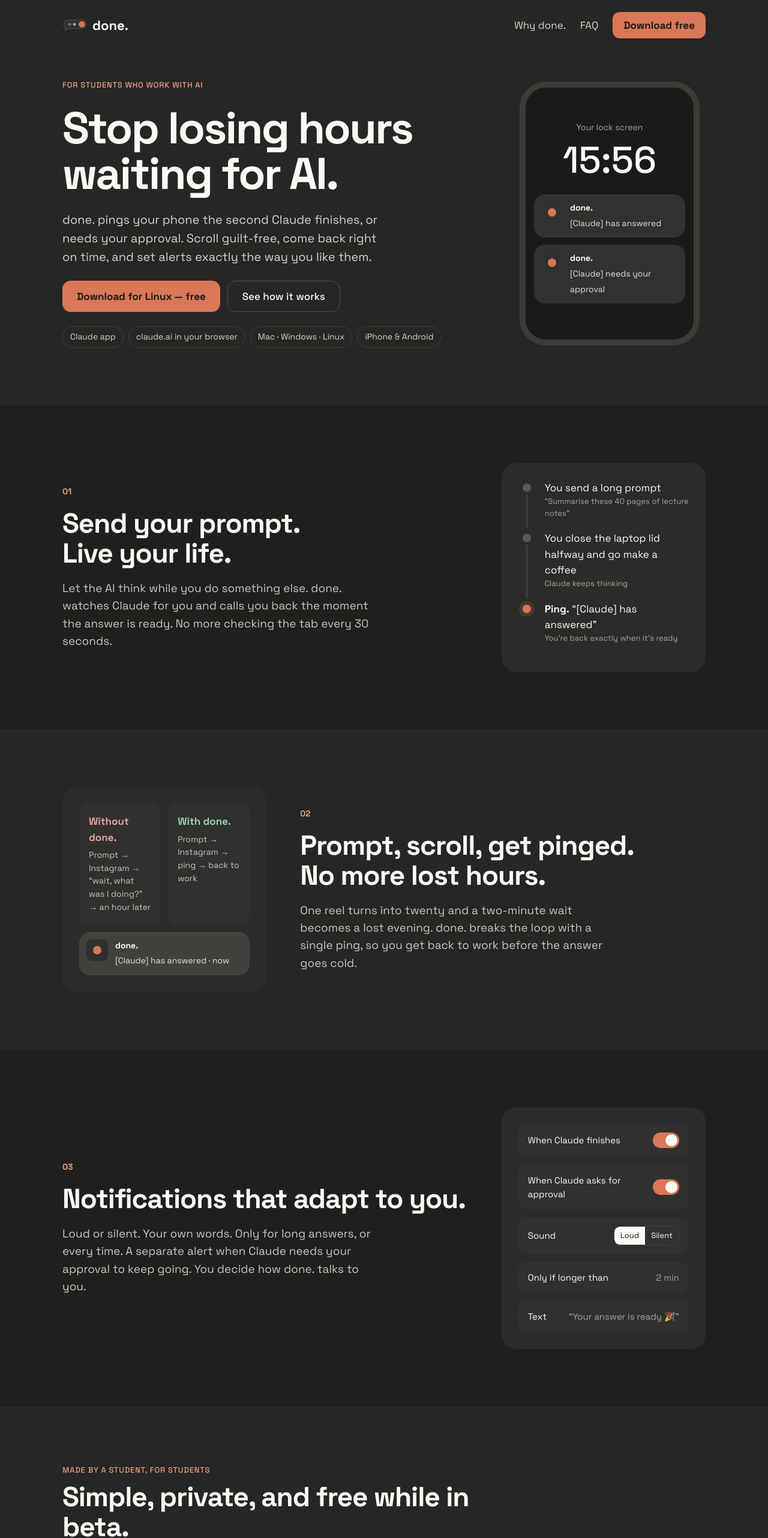
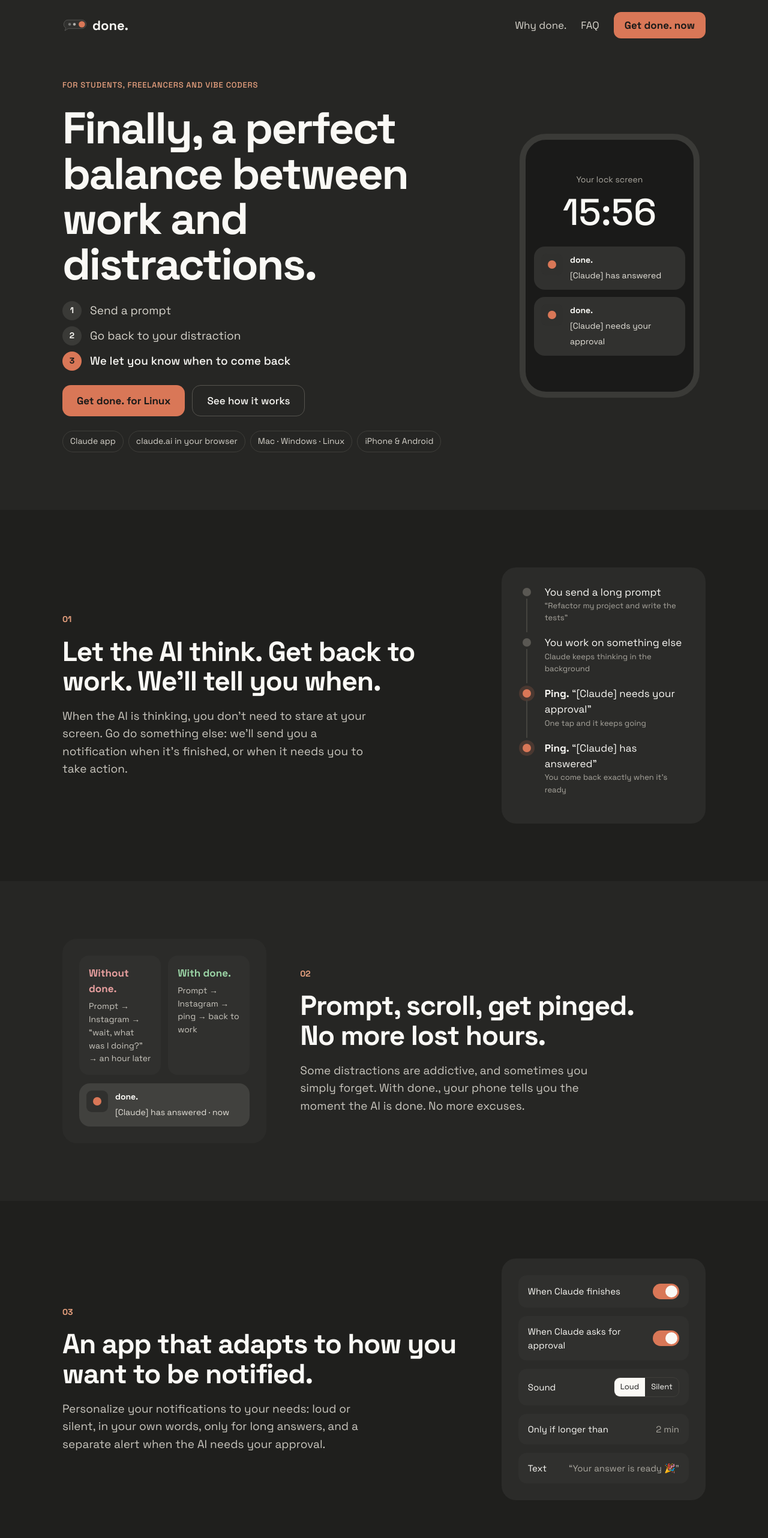
Before and after one commit to Hugobrother/Done, a plain HTML site: page public/index.html in a window 1280 px wide. Shown: the top 2564 px of the page at 60% size. Drawn offline with Linux system fonts and the light colour scheme.

Commit message:
site: rewrite landing page from the new Lean Startup grid (balance hero, 3 VPs, personas, CTA)
Co-Authored-By: Claude Opus 5.5 <noreply@anthropic.com>
Claude-Session: https://claude.ai/code/session_01PsAsAtKGk5n4a4TeDmBrvm

```diff
--- a/public/index.html
+++ b/public/index.html
@@ -3,7 +3,7 @@
 <head>
 <meta charset="utf-8">
 <meta name="viewport" content="width=device-width, initial-scale=1, viewport-fit=cover">
-<title>done. — stop losing hours waiting for AI</title>
+<title>done. — work, get distracted, come back on time</title>
 <meta name="description" content="done. pings your phone the second Claude finishes or needs your approval. Mac, Windows, Linux. Free beta.">
 <meta name="theme-color" content="#262624">
 <link rel="manifest" href="/manifest.json">
@@ -99,6 +99,14 @@ nav .btn{min-height:44px;padding:0 18px;border-radius:12px}
 .placeholder{border:1px dashed #5A5853;background:transparent}
 .placeholder p{color:var(--dim)}
 
+.flow{list-style:none;margin:0;padding:0;display:flex;flex-direction:column;gap:10px}
+.flow li{display:flex;align-items:center;gap:14px;font-size:19px;color:#D6D3CB}
+.flow li span{flex:none;width:32px;height:32px;border-radius:50%;background:#3A3A37;display:flex;align-items:center;justify-content:center;font-size:14px;font-weight:700;color:var(--text)}
+.flow li.hot{color:var(--text);font-weight:500}
+.flow li.hot span{background:var(--accent);color:var(--ink)}
+.persona .tag{align-self:flex-start;font-size:13px;font-weight:700;letter-spacing:.04em;text-transform:uppercase;color:var(--accent-soft)}
+.persona p{font-size:17px;color:var(--muted)}
+.facts{margin-top:16px}
 /* CTA + download */
 .cta{text-align:center;display:flex;flex-direction:column;align-items:center;gap:22px}
 .cta .lead{margin:0 auto}
@@ -133,7 +141,7 @@ footer .wrap{display:flex;flex-wrap:wrap;justify-content:space-between;gap:12px;
     <nav>
       <a href="#why">Why done.</a>
       <a href="#faq">FAQ</a>
-      <a class="btn" href="#download">Download free</a>
+      <a class="btn" href="#download">Get done. now</a>
     </nav>
   </div>
 </header>
@@ -142,11 +150,15 @@ footer .wrap{display:flex;flex-wrap:wrap;justify-content:space-between;gap:12px;
 <!-- ===================== HERO ===================== -->
 <section id="top" class="wrap hero" style="padding-bottom:96px">
   <div class="hero-text">
-    <p class="eyebrow">For students who work with AI</p>
-    <h1>Stop losing hours<br>waiting for AI.</h1>
-    <p class="lead">done. pings your phone the second Claude finishes, or needs your approval. Scroll guilt-free, come back right on time, and set alerts exactly the way you like them.</p>
+    <p class="eyebrow">For students, freelancers and vibe coders</p>
+    <h1>Finally, a perfect balance between work and distractions.</h1>
+    <ol class="flow" aria-label="How done. works">
+      <li><span>1</span>Send a prompt</li>
+      <li><span>2</span>Go back to your distraction</li>
+      <li class="hot"><span>3</span>We let you know when to come back</li>
+    </ol>
     <div class="row">
-      <a class="btn" id="dl-hero" href="#download">Download free</a>
+      <a class="btn" id="dl-hero" href="#download">Get done. now</a>
       <a class="btn ghost" href="#why">See how it works</a>
     </div>
     <div class="chips" aria-label="Works with">
@@ -168,14 +180,15 @@ footer .wrap{display:flex;flex-wrap:wrap;justify-content:space-between;gap:12px;
   <div class="wrap vp reveal">
     <div class="vp-text">
       <span class="num">01</span>
-      <h2>Send your prompt.<br>Live your life.</h2>
-      <p>Let the AI think while you do something else. done. watches Claude for you and calls you back the moment the answer is ready. No more checking the tab every 30 seconds.</p>
+      <h2>Let the AI think. Get back to work. We'll tell you when.</h2>
+      <p>When the AI is thinking, you don't need to stare at your screen. Go do something else: we'll send you a notification when it's finished, or when it needs you to take action.</p>
     </div>
     <div class="vp-visual" aria-hidden="true">
       <div class="tl">
-        <div class="tl-row"><div class="tl-dot"><i></i><b></b></div><div class="tl-body">You send a long prompt<small>“Summarise these 40 pages of lecture notes”</small></div></div>
-        <div class="tl-row"><div class="tl-dot"><i></i><b></b></div><div class="tl-body">You close the laptop lid halfway and go make a coffee<small>Claude keeps thinking</small></div></div>
-        <div class="tl-row hot"><div class="tl-dot"><i></i></div><div class="tl-body"><b>Ping.</b> “[Claude] has answered”<small>You're back exactly when it's ready</small></div></div>
+        <div class="tl-row"><div class="tl-dot"><i></i><b></b></div><div class="tl-body">You send a long prompt<small>“Refactor my project and write the tests”</small></div></div>
+        <div class="tl-row"><div class="tl-dot"><i></i><b></b></div><div class="tl-body">You work on something else<small>Claude keeps thinking in the background</small></div></div>
+        <div class="tl-row hot"><div class="tl-dot"><i></i><b></b></div><div class="tl-body"><b>Ping.</b> “[Claude] needs your approval”<small>One tap and it keeps going</small></div></div>
+        <div class="tl-row hot"><div class="tl-dot"><i></i></div><div class="tl-body"><b>Ping.</b> “[Claude] has answered”<small>You come back exactly when it's ready</small></div></div>
       </div>
     </div>
   </div>
@@ -187,7 +200,7 @@ footer .wrap{display:flex;flex-wrap:wrap;justify-content:space-between;gap:12px;
     <div class="vp-text">
       <span class="num">02</span>
       <h2>Prompt, scroll, get pinged.<br>No more lost hours.</h2>
-      <p>One reel turns into twenty and a two-minute wait becomes a lost evening. done. breaks the loop with a single ping, so you get back to work before the answer goes cold.</p>
+      <p>Some distractions are addictive, and sometimes you simply forget. With done., your phone tells you the moment the AI is done. No more excuses.</p>
     </div>
     <div class="vp-visual" aria-hidden="true">
       <div class="ba">
@@ -204,8 +217,8 @@ footer .wrap{display:flex;flex-wrap:wrap;justify-content:space-between;gap:12px;
   <div class="wrap vp reveal">
     <div class="vp-text">
       <span class="num">03</span>
-      <h2>Notifications that adapt to you.</h2>
-      <p>Loud or silent. Your own words. Only for long answers, or every time. A separate alert when Claude needs your approval to keep going. You decide how done. talks to you.</p>
+      <h2>An app that adapts to how you want to be notified.</h2>
+      <p>Personalize your notifications to your needs: loud or silent, in your own words, only for long answers, and a separate alert when the AI needs your approval.</p>
     </div>
     <div class="vp-visual" aria-hidden="true">
       <div class="set"><span>When Claude finishes</span><div class="tog"></div></div>
@@ -217,16 +230,30 @@ footer .wrap{display:flex;flex-wrap:wrap;justify-content:space-between;gap:12px;
   </div>
 </section>
 
-<!-- ===================== REASSURANCE / TESTIMONIALS ===================== -->
+<!-- ===================== REASSURANCE ===================== -->
 <section>
   <div class="wrap reveal">
-    <p class="eyebrow">Made by a student, for students</p>
-    <h2 style="margin-top:10px;max-width:760px">Simple, private, and free while in beta.</h2>
+    <p class="eyebrow">Who it's for</p>
+    <h2 style="margin-top:10px;max-width:820px">Get less distracted, be more efficient, save time.</h2>
+    <div class="quotes" style="margin-top:40px">
+      <div class="quote persona">
+        <span class="tag">The student</span>
+        <p>Scrolls social media between two prompts and loses track of time. With done., they switch between work and social media in real time, and finish their work earlier.</p>
+      </div>
+      <div class="quote persona">
+        <span class="tag">The freelancer parent</span>
+        <p>Works from home with kids and forgets to send the next prompt when the family needs them. With done., they wear the parent hat and the freelancer hat at the same time.</p>
+      </div>
+      <div class="quote persona">
+        <span class="tag">The vibe coder</span>
+        <p>Babysits their AI agent all day. With done., they only come back when it needs approval or when it's finished, and ship more in less time.</p>
+      </div>
+    </div>
     <div class="facts">
       <div class="fact">
         <svg width="24" height="24" viewBox="0 0 24 24" fill="none" stroke="currentColor" stroke-width="2" stroke-linecap="round" stroke-linejoin="round" aria-hidden="true"><rect x="5" y="11" width="14" height="10" rx="2"/><path d="M8 11V7a4 4 0 0 1 8 0v4"/></svg>
         <h3>Your chats stay yours</h3>
-        <p class="muted">done. only checks whether Claude's stop button is on screen. Nothing you write ever leaves your computer.</p>
+        <p class="muted">done. only checks whether the AI is still writing. Nothing you write ever leaves your computer.</p>
       </div>
       <div class="fact">
         <svg width="24" height="24" viewBox="0 0 24 24" fill="none" stroke="currentColor" stroke-width="2" stroke-linecap="round" stroke-linejoin="round" aria-hidden="true"><path d="M12 3v12"/><path d="M7 10l5 5 5-5"/><path d="M5 21h14"/></svg>
@@ -236,14 +263,8 @@ footer .wrap{display:flex;flex-wrap:wrap;justify-content:space-between;gap:12px;
       <div class="fact">
         <svg width="24" height="24" viewBox="0 0 24 24" fill="none" stroke="currentColor" stroke-width="2" stroke-linecap="round" stroke-linejoin="round" aria-hidden="true"><path d="M16 18l6-6-6-6"/><path d="M8 6l-6 6 6 6"/></svg>
         <h3>Open source</h3>
-        <p class="muted">Every line of code is public on <a href="https://github.com/Hugobrother/Done">GitHub</a>. Notifications go through ntfy, an open-source service.</p>
+        <p class="muted">Every line of code is public on <a href="https://github.com/Hugobrother/Done">GitHub</a>.</p>
       </div>
-    </div>
-    <!-- Témoignages : à remplacer par de vrais retours de bêta-testeurs (avec leur accord) -->
-    <div class="quotes">
-      <div class="quote placeholder"><p>[Beta tester quote: a student on how much time done. saved them]</p><div class="who"><i></i>[First name, school]</div></div>
-      <div class="quote placeholder"><p>[Beta tester quote: someone who used to lose the thread while scrolling]</p><div class="who"><i></i>[First name, school]</div></div>
-      <div class="quote placeholder"><p>[Beta tester quote: someone using approval alerts with Claude]</p><div class="who"><i></i>[First name, school]</div></div>
     </div>
   </div>
 </section>
@@ -251,9 +272,9 @@ footer .wrap{display:flex;flex-wrap:wrap;justify-content:space-between;gap:12px;
 <!-- ===================== CALL TO ACTION + DOWNLOAD ===================== -->
 <section id="download" class="band">
   <div class="wrap cta reveal">
-    <h2 style="max-width:780px">Let the AI think.<br>We'll tell you when it's done.</h2>
-    <p class="lead">Free during the beta. Works with the Claude app and claude.ai in Chrome, Safari, Edge, Brave and Firefox.</p>
-    <a class="btn pulse" id="dl-cta" href="#download-options">Download done. free</a>
+    <h2 style="max-width:820px">Stop wasting hours between two prompts.</h2>
+    <p class="lead">Join the beta now. It's free for a limited time.</p>
+    <a class="btn pulse" id="dl-cta" href="#download-options">Get done. now</a>
     <div class="dl" id="download-options">
       <div class="card">
         <h3>macOS</h3>
@@ -309,7 +330,7 @@ footer .wrap{display:flex;flex-wrap:wrap;justify-content:space-between;gap:12px;
   else if (/Macintosh/.test(ua) && !("ontouchend" in document)) pick = ["done-mac.zip", "Download for Mac"];
   else if (/Linux/.test(ua) && !/Android/.test(ua)) pick = ["done-linux", "Download for Linux"];
   if (pick) ["dl-hero", "dl-cta"].forEach(function (id) {
-    var b = document.getElementById(id); b.href = base + pick[0]; b.textContent = pick[1] + " — free";
+    var b = document.getElementById(id); b.href = base + pick[0]; b.textContent = "Get done. for " + pick[1].replace("Download for ", "");
   });
 
   // Apparition douce des sections au scroll
```
